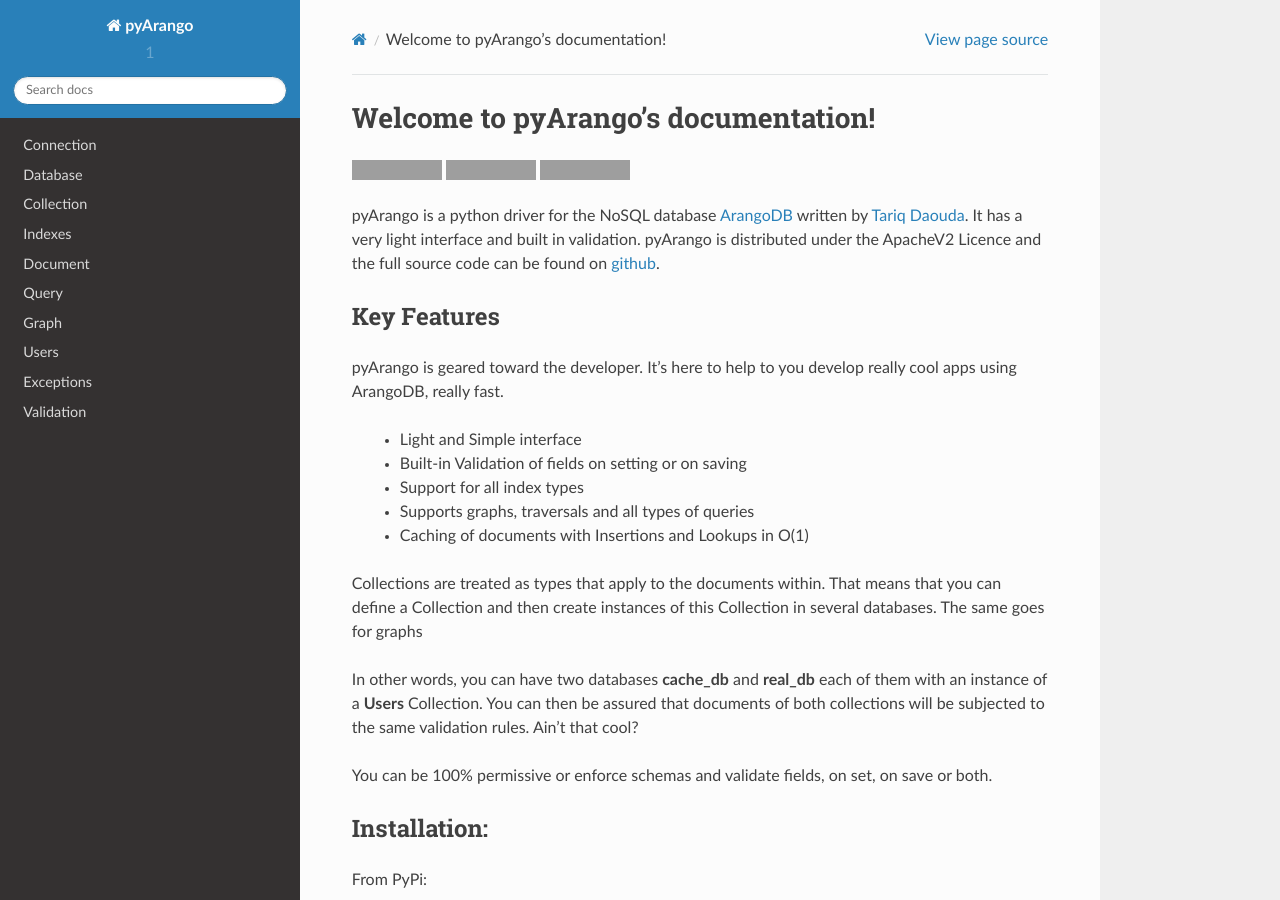
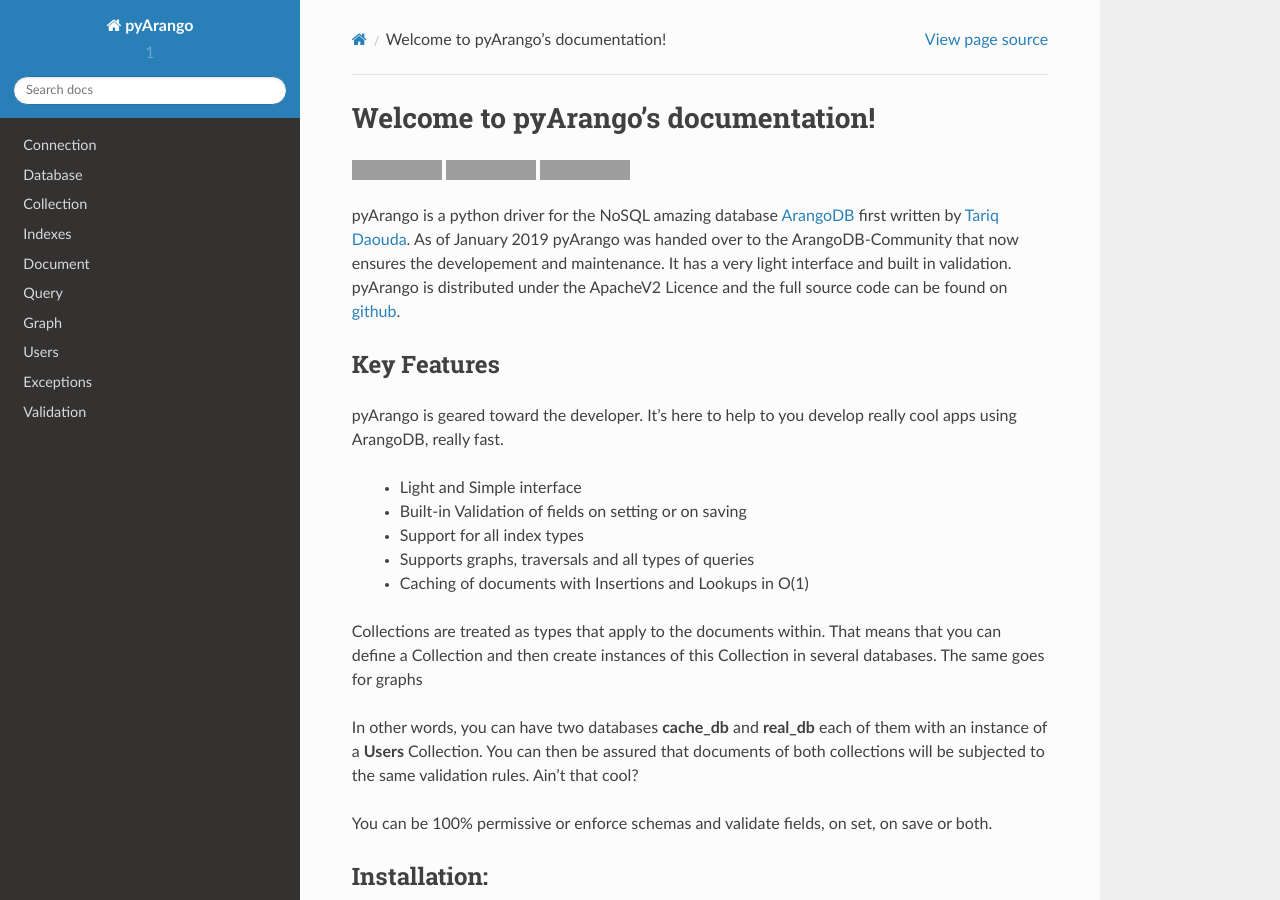
Before and after one commit to ArangoDB-Community/pyArango, a Sphinx documentation site: the page built from pyArango/doc/source/index.rst, in a window 1280 px wide and 900 px high. Built offline with Sphinx 7.4.7 and the Read the Docs theme 2.0.0, drawn with Linux system fonts in a browser that asks for light colours; grey boxes are pictures that could not be loaded.

Commit message:
Update index.rst

```diff
--- a/pyArango/doc/source/index.rst
+++ b/pyArango/doc/source/index.rst
@@ -11,7 +11,7 @@
 .. image:: https://img.shields.io/badge/python-2.7%2C%203.5-blue.svg
 .. image:: https://img.shields.io/badge/arangodb-3.0-blue.svg
 
-pyArango is a python driver for the NoSQL database ArangoDB_ written by `Tariq Daouda`_. It has a very light interface and built in validation. pyArango is distributed under the ApacheV2 Licence and the full source code can be found on github_.
+pyArango is a python driver for the NoSQL amazing database ArangoDB_ first written by `Tariq Daouda`_. As of January 2019 pyArango was handed over to the ArangoDB-Community that now ensures the developement and maintenance. It has a very light interface and built in validation. pyArango is distributed under the ApacheV2 Licence and the full source code can be found on github_.
 
 Key Features
 ------------
```
